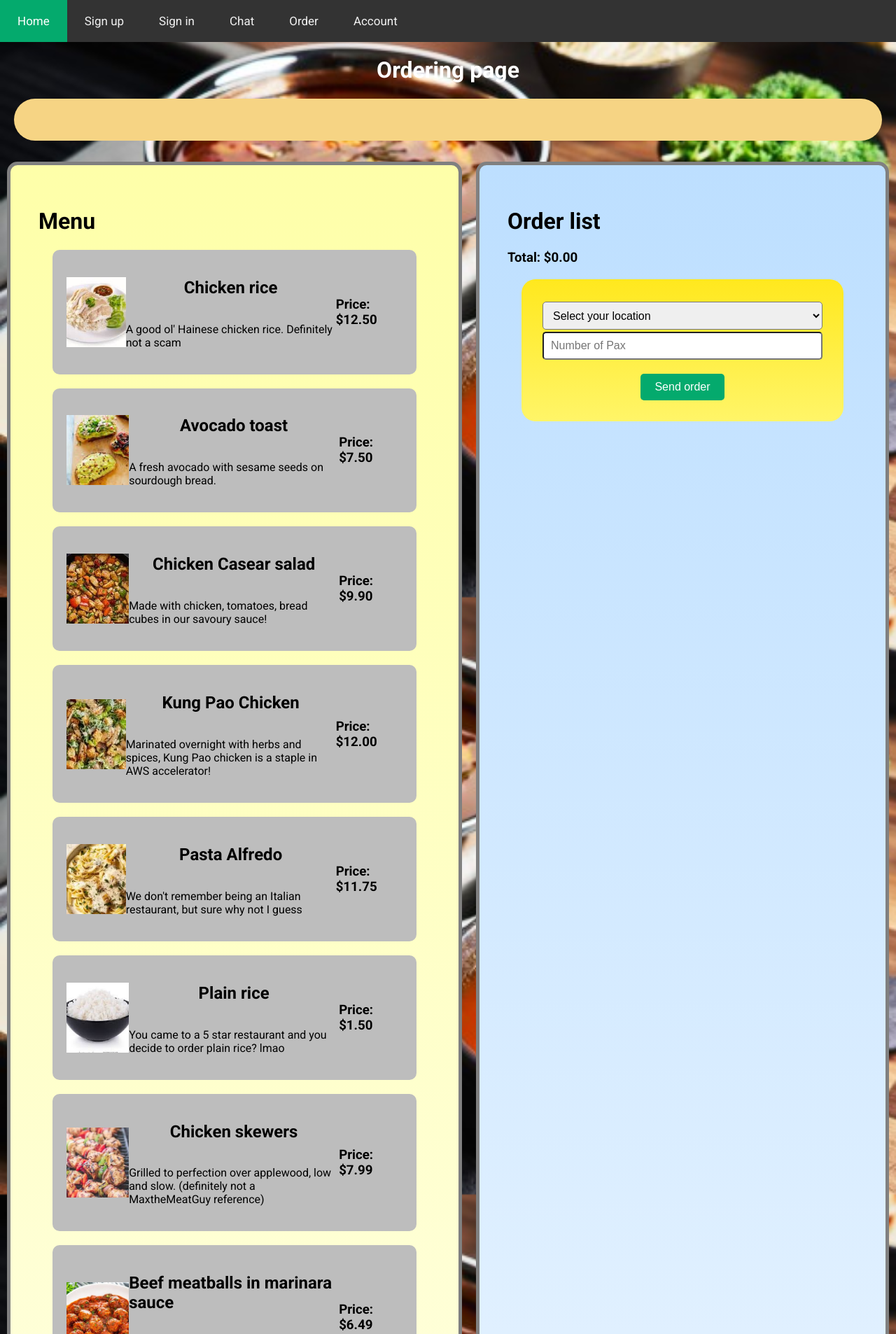
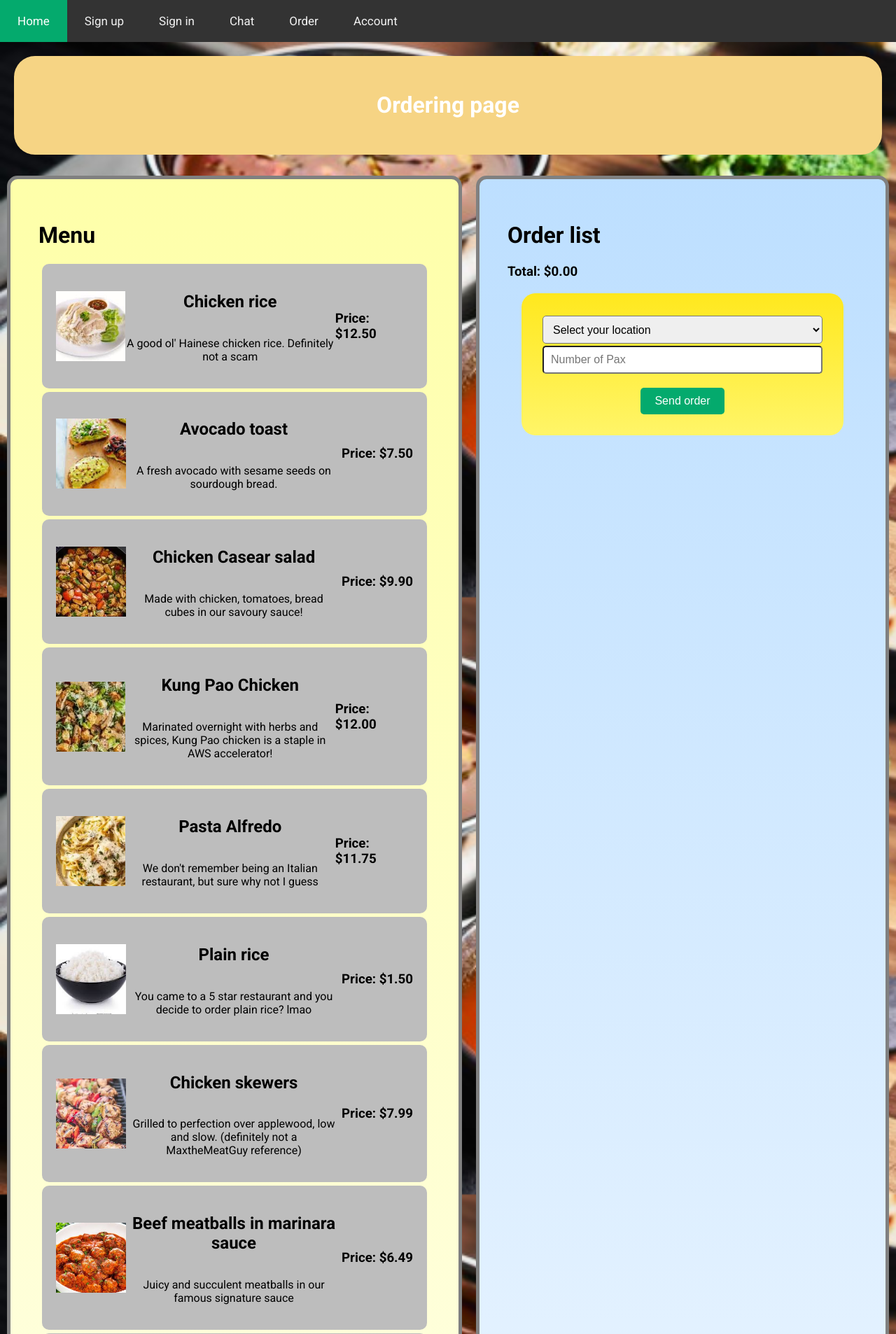
Before and after one commit to warm-milk-foam/seoul_garden, a Flask app: page /order in a window 1280 px wide. Shown: the top 1906 px of the page at 70% size. Run offline with Flask 3, Linux system fonts and the light colour scheme; the visitor is signed in with stand-in values (Sample User, id 1).

Commit message:
a tad more changes to fix the errors made by the overhaul

```diff
--- a/Code/static/styles.css
+++ b/Code/static/styles.css
@@ -76,6 +76,7 @@ form {
     font-size: 20px;
     text-decoration: none;
     display: inline-block;
+    margin-left: 2%
 }
 
 .chat-container {
@@ -171,7 +172,7 @@ form {
     flex-direction: row;
     align-items: center;
     padding: 20px;
-    margin: 20px;
+    margin: 5px;
     background-color: rgb(189, 189, 189);
     border-radius: 10px;
     justify-content: space-between;
@@ -179,6 +180,7 @@ form {
 }
 
 .order-description {
+    text-align: center;
     display: flex;
     flex-direction: column;
     justify-content: space-evenly;
--- a/Code/templates/order.html
+++ b/Code/templates/order.html
@@ -16,8 +16,9 @@
          <a href="/order">Order</a>
          <a href="/account">Account</a>
       </div>
+      <div class="user-info">
         <h1 class="text">Ordering page</h1>
-      <div class="user-info">
+      </div>
         {% with messages = get_flashed_messages() %}
         {% if messages %}
 
@@ -27,7 +28,6 @@
 
         {% endif %}
         {% endwith %}
-     </div>
 
     <div class="tabs">
         <div class="menu">
```
Lines whose indentation alone changed are shown as unchanged.
